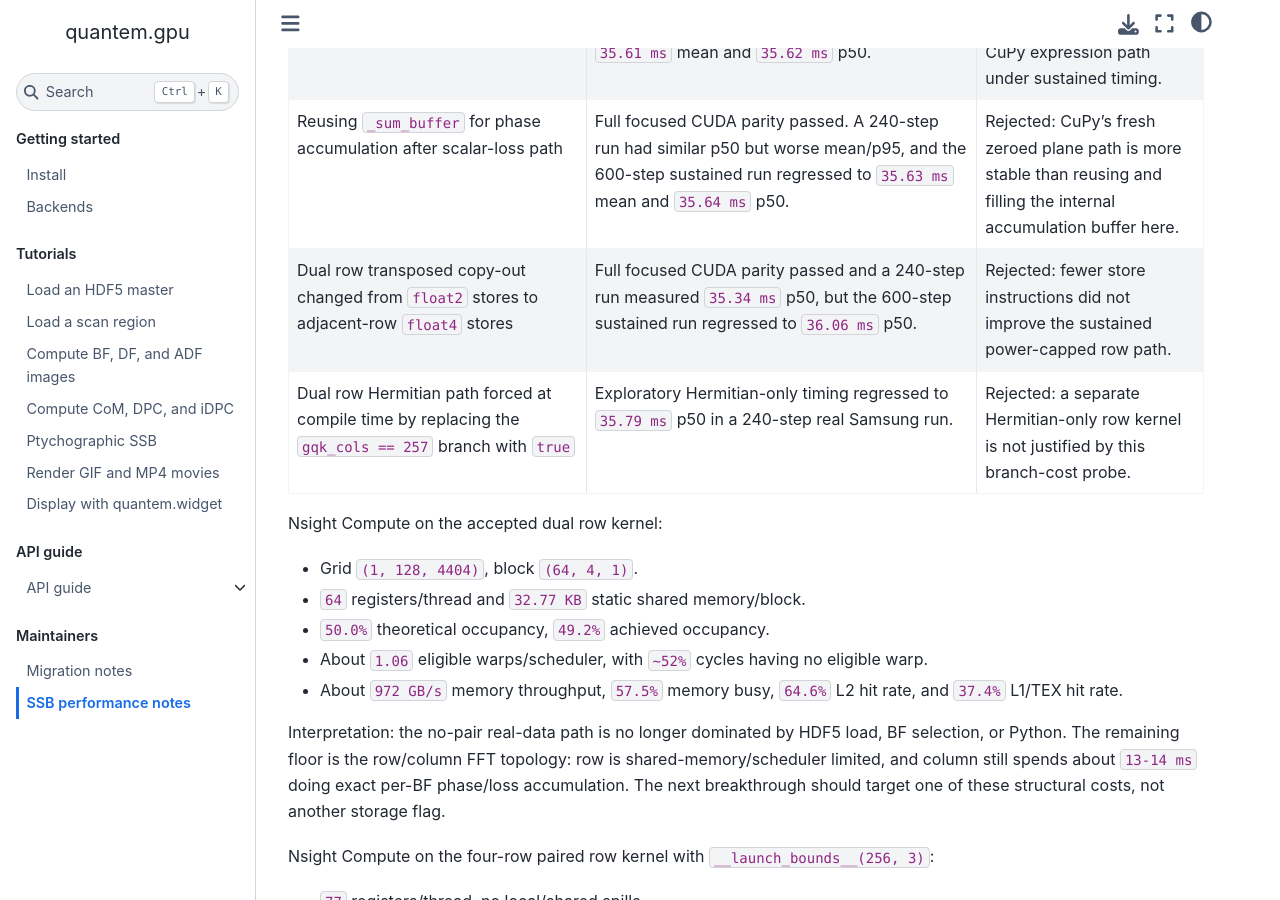
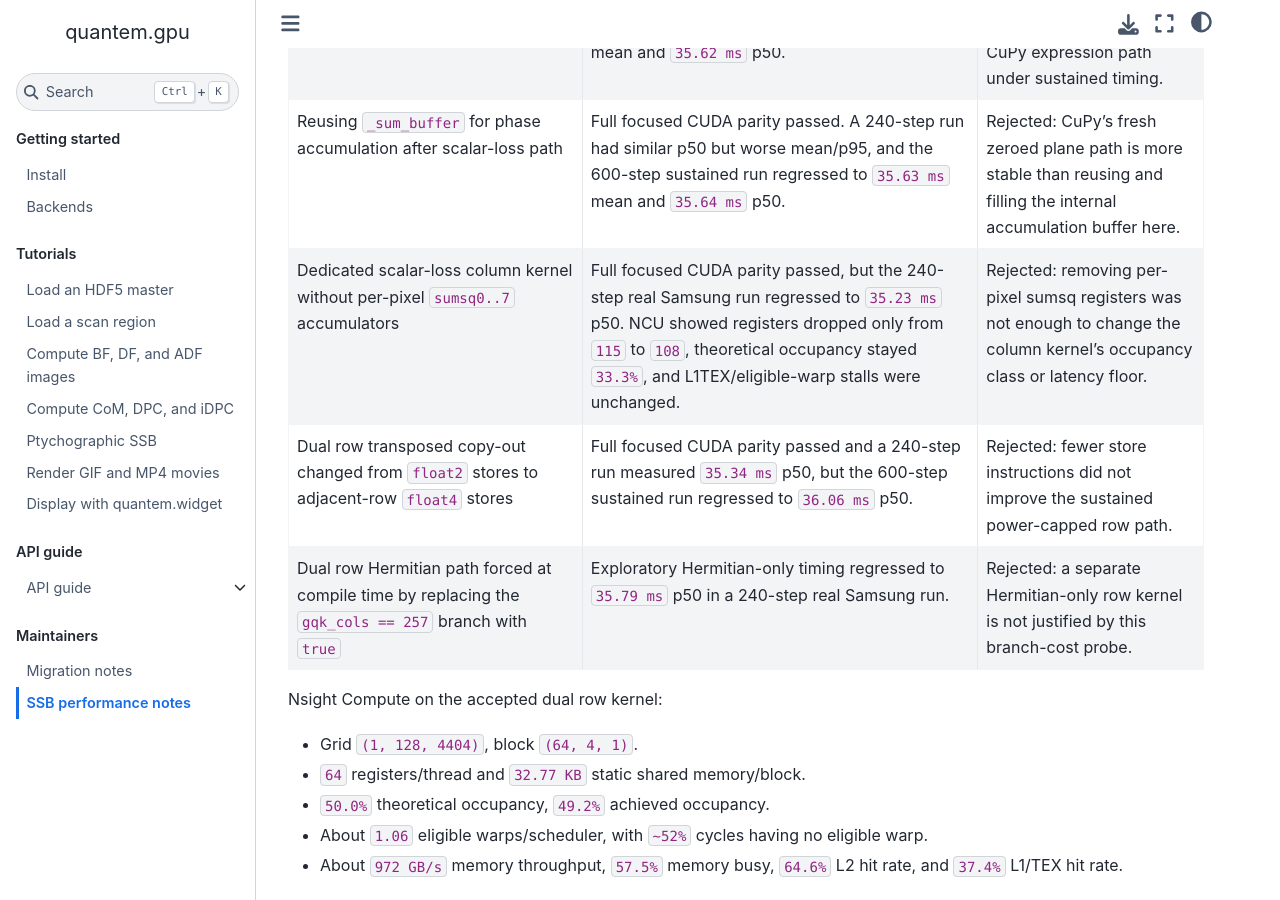
Before and after one commit to bobleesj/quantem.gpu, a Jupyter Book: the page built from docs/maintainer/ssb-performance.md, in a window 1280 px wide and 900 px high, scrolled down 13375 px. Built offline with Jupyter Book 1.0.4 settings and Sphinx 7.4.7 and the Sphinx Book theme 1.1.4, drawn with Linux system fonts in a browser that asks for light colours.

Commit message:
docs: record SSB scalar column rejection

```diff
--- a/docs/maintainer/ssb-performance.md
+++ b/docs/maintainer/ssb-performance.md
@@ -501,6 +501,7 @@ Rejected follow-ups from this subpixel-BF pass:
 | Fixed `64`-BF column phase/loss kernel after scalar-loss path | Full focused CUDA parity passed. A 240-step real Samsung run improved to `34.62 ms` mean/p50, but the 600-step sustained run regressed to `35.25 ms` mean and `35.28 ms` p50. | Rejected: halving phase-sum atomics was not durable under sustained GPU1 power/occupancy behavior. |
 | In-place `phase_sum` normalization after scalar-loss path | Full focused CUDA parity passed. A 240-step run had `34.82 ms` p50 but worse mean/p95, and the 600-step sustained run regressed to `35.61 ms` mean and `35.62 ms` p50. | Rejected: allocation avoidance in finalization did not beat the existing CuPy expression path under sustained timing. |
 | Reusing `_sum_buffer` for phase accumulation after scalar-loss path | Full focused CUDA parity passed. A 240-step run had similar p50 but worse mean/p95, and the 600-step sustained run regressed to `35.63 ms` mean and `35.64 ms` p50. | Rejected: CuPy's fresh zeroed plane path is more stable than reusing and filling the internal accumulation buffer here. |
+| Dedicated scalar-loss column kernel without per-pixel `sumsq0..7` accumulators | Full focused CUDA parity passed, but the 240-step real Samsung run regressed to `35.23 ms` p50. NCU showed registers dropped only from `115` to `108`, theoretical occupancy stayed `33.3%`, and L1TEX/eligible-warp stalls were unchanged. | Rejected: removing per-pixel sumsq registers was not enough to change the column kernel's occupancy class or latency floor. |
 | Dual row transposed copy-out changed from `float2` stores to adjacent-row `float4` stores | Full focused CUDA parity passed and a 240-step run measured `35.34 ms` p50, but the 600-step sustained run regressed to `36.06 ms` p50. | Rejected: fewer store instructions did not improve the sustained power-capped row path. |
 | Dual row Hermitian path forced at compile time by replacing the `gqk_cols == 257` branch with `true` | Exploratory Hermitian-only timing regressed to `35.79 ms` p50 in a 240-step real Samsung run. | Rejected: a separate Hermitian-only row kernel is not justified by this branch-cost probe. |
 
```
